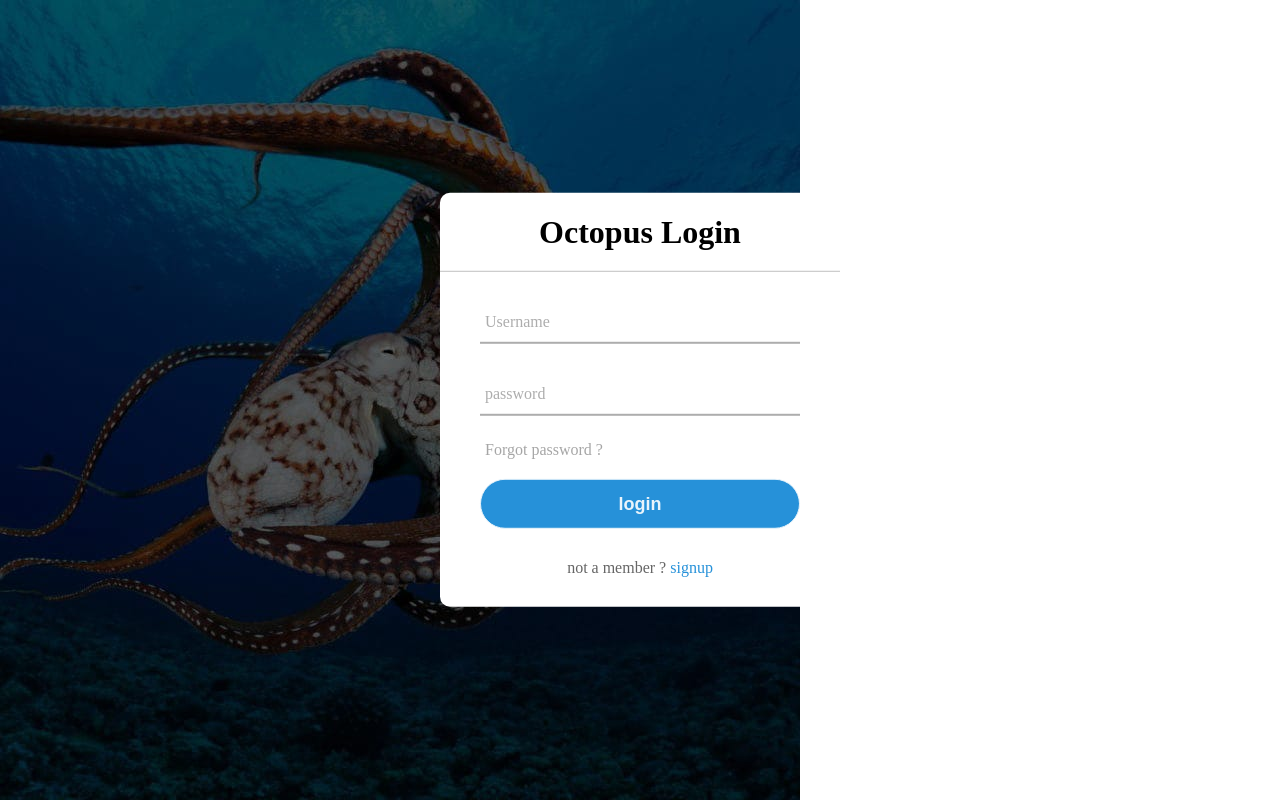
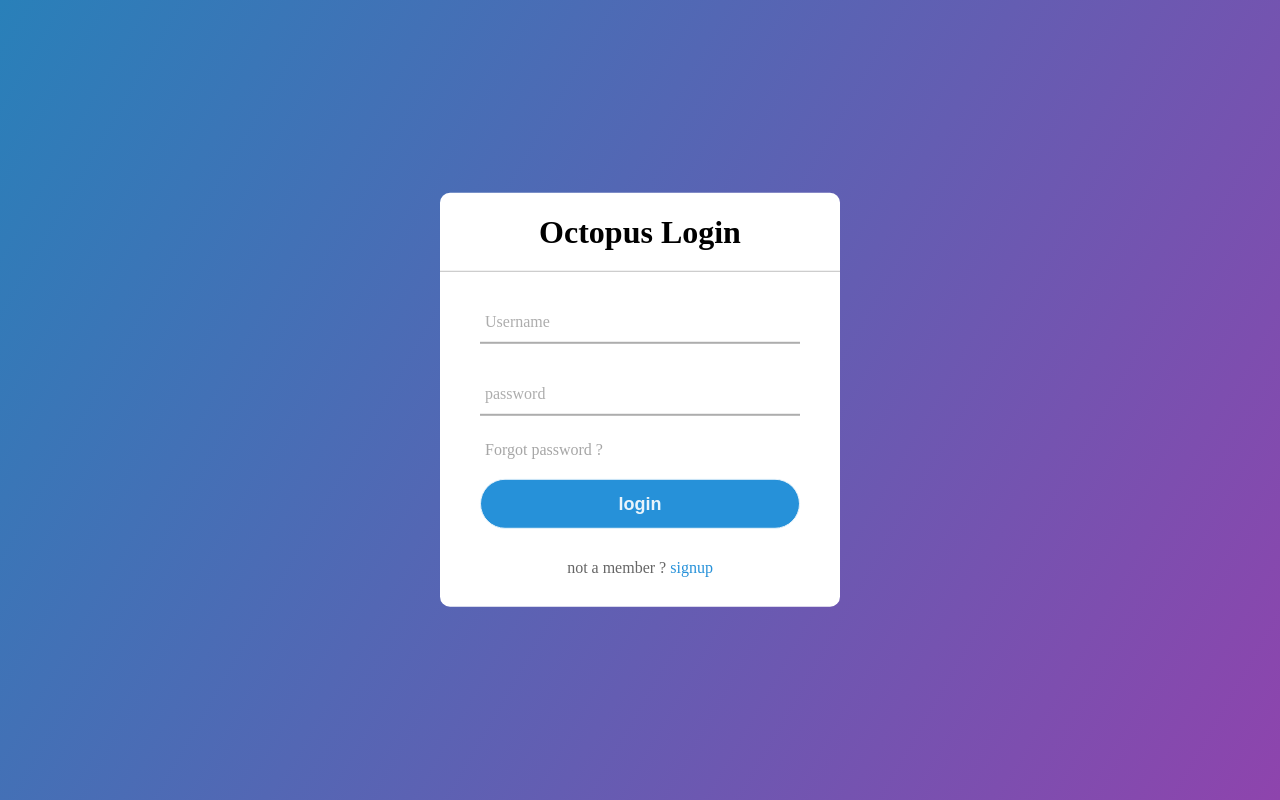
Before and after one commit to Octopus-ssh/octopus-web-, a PHP site: page /login.html in a window 1280 px wide. Run offline with PHP 8.4, Linux system fonts and the light colour scheme.

Commit message:
Update style.css

```diff
--- a/style.css
+++ b/style.css
@@ -3,7 +3,7 @@ body
     margin: 0;
     padding: 0;
     font-family: montserrat;
-    background-image: url("polpo4.jpeg");
+    background-image: linear-gradient(120deg,#2980b9,#8e44ad);
     background-repeat: no-repeat;
     height: 100vh;
     width: 300px;
```
